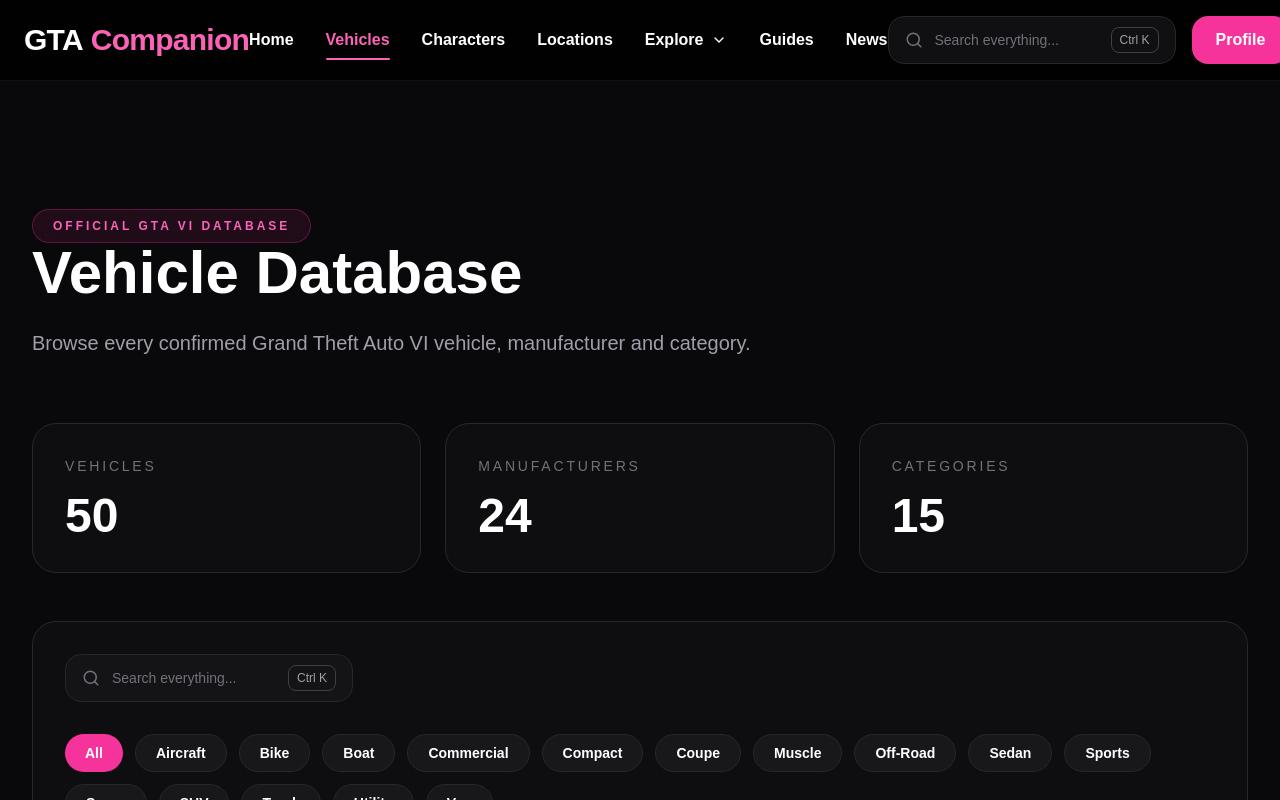
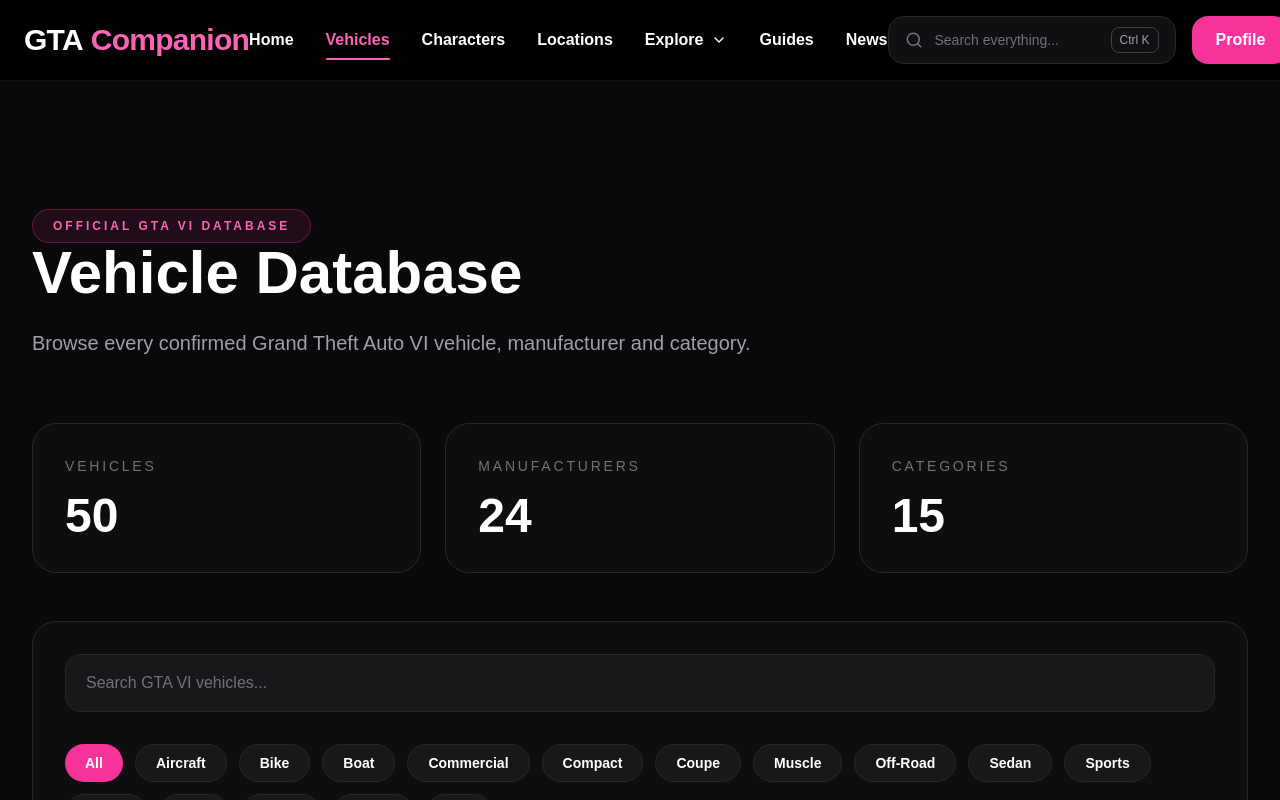
Before and after one commit to greventas-web/gta-companion, a Next.js app: page /vehicles in a window 1280 px wide. Shown: the top 800 px of the page. Built offline with nearby package versions, Linux system fonts and the light colour scheme.

Commit message:
Fix VehicleDatabase search

```diff
--- a/components/VehicleDatabase.tsx
+++ b/components/VehicleDatabase.tsx
@@ -1,6 +1,5 @@
 "use client";
 
-import SearchBar from "@/components/SearchBar";
 import VehicleCard from "@/components/VehicleCard";
 import VehicleFilters from "@/components/VehicleFilters";
 import VehicleSort from "@/components/VehicleSort";
@@ -27,10 +26,12 @@
 
       <div className="rounded-3xl border border-zinc-800 bg-zinc-900/40 p-8">
 
-        <SearchBar
+        <input
+          type="text"
           placeholder="Search GTA VI vehicles..."
           value={query}
-          onChange={setQuery}
+          onChange={(e) => setQuery(e.target.value)}
+          className="w-full rounded-2xl border border-zinc-800 bg-zinc-900 px-5 py-4 text-white placeholder:text-zinc-500 outline-none transition focus:border-pink-500"
         />
 
         <div className="mt-8">
```
Also changed, not shown: tsconfig.json (+1 -6 lines).
